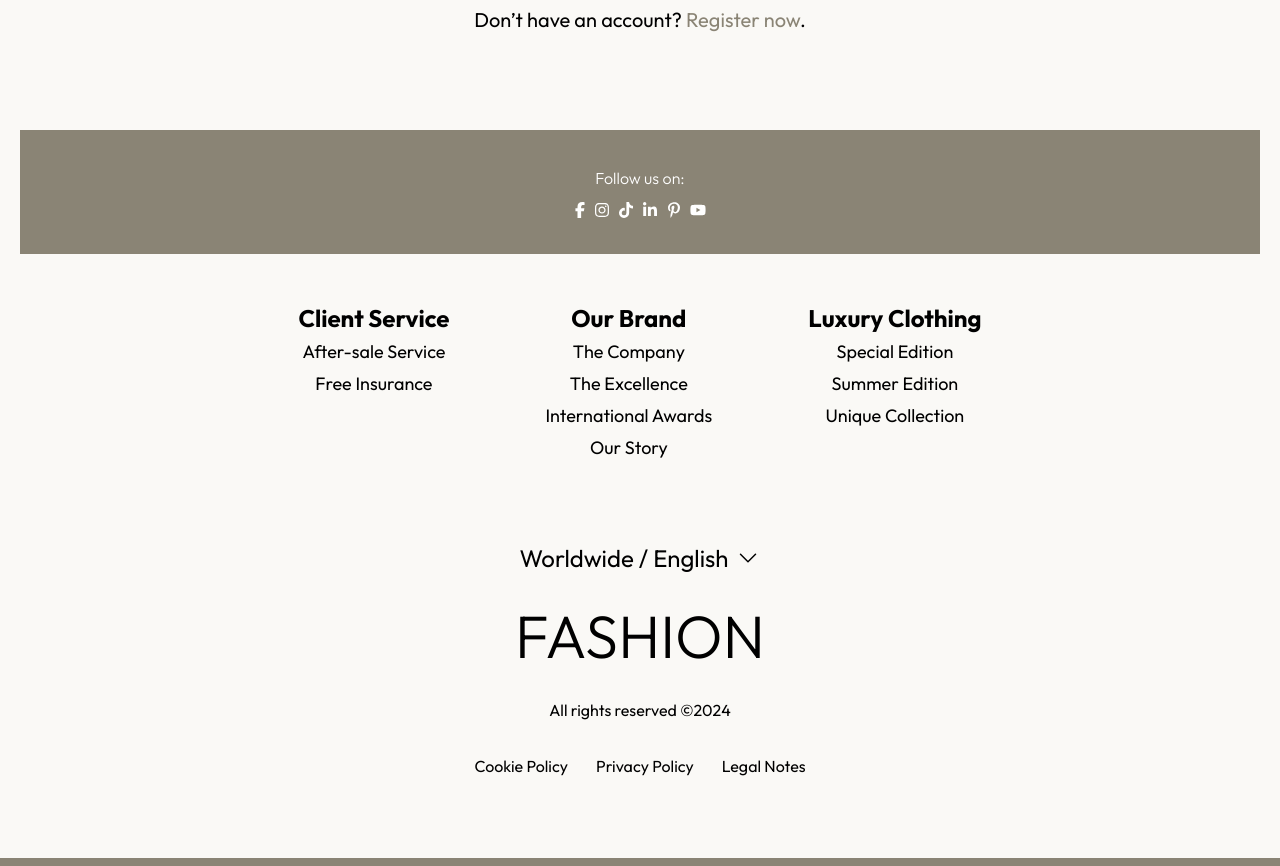
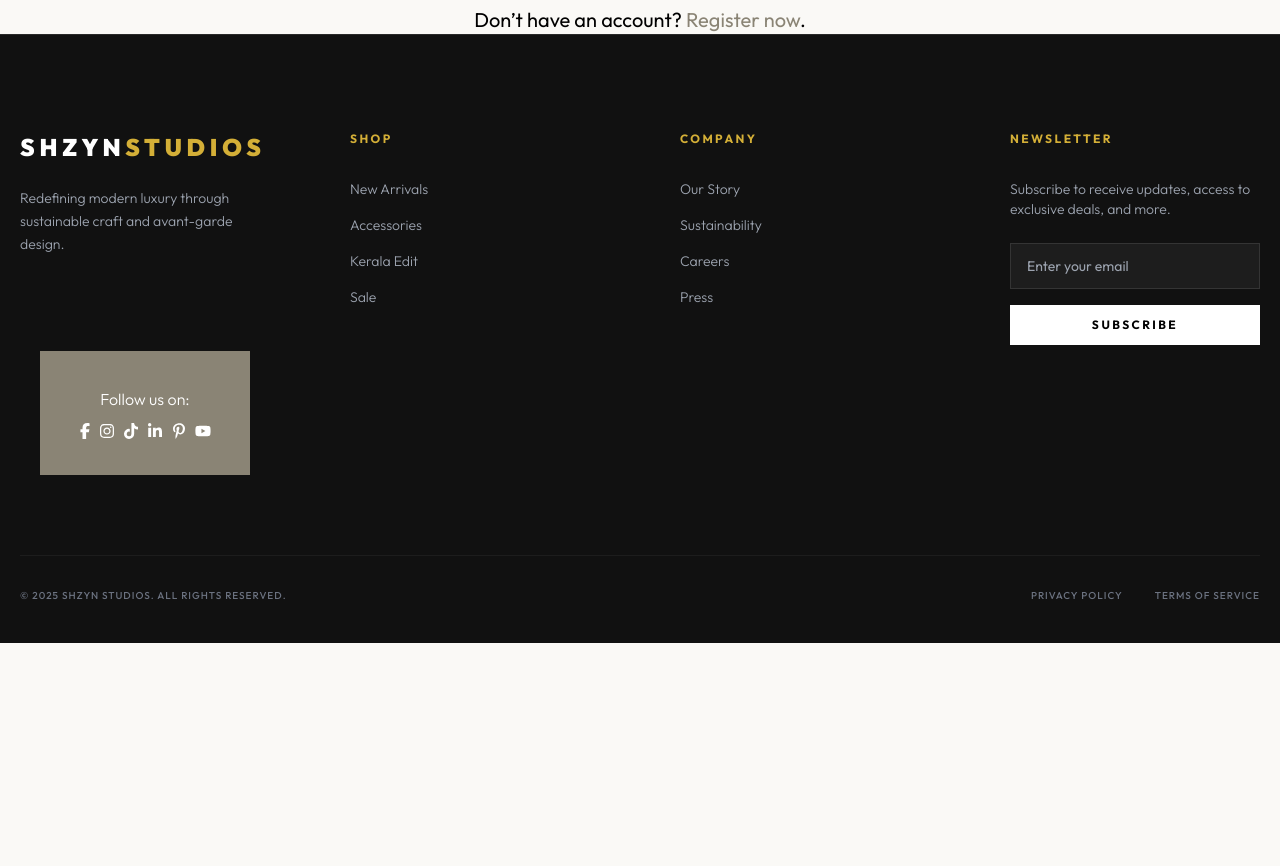
Before and after one commit to fathahmtk/salvaar, a React (Vite) app: page /login in a window 1280 px wide. Shown: the part 500-1366 px from the top of the page. After the commit the page ends 1143 px from the top, so only its background shows below. Built offline with nearby package versions, Linux system fonts and the light colour scheme.

Commit message:
feat: Implement core e-commerce application structure including pages, components, state management, and API integration.

```diff
--- a/src/components/CategoriesSection.tsx
+++ b/src/components/CategoriesSection.tsx
@@ -1,34 +1,78 @@
-import CategoryItem from "./CategoryItem";
+import { Link } from "react-router-dom";
+import { HiOutlineArrowLongRight } from "react-icons/hi2";
+
+const categories = [
+  {
+    title: "Special Edition",
+    image: "luxury category 1.png",
+    link: "special-edition",
+    colSpan: "col-span-1 md:col-span-2 lg:col-span-1",
+    rowSpan: "row-span-1 md:row-span-2",
+  },
+  {
+    title: "Luxury Collection",
+    image: "luxury category 2.png",
+    link: "luxury-collection",
+    colSpan: "col-span-1",
+    rowSpan: "row-span-1",
+  },
+  {
+    title: "Summer Edition",
+    image: "luxury category 3.png",
+    link: "summer-edition",
+    colSpan: "col-span-1",
+    rowSpan: "row-span-1",
+  },
+  {
+    title: "Unique Collection",
+    image: "luxury category 4.png",
+    link: "unique-collection",
+    colSpan: "col-span-1 md:col-span-2 lg:col-span-2",
+    rowSpan: "row-span-1",
+  }
+];
 
 const CategoriesSection = () => {
   return (
-    <div className="max-w-screen-2xl px-5 mx-auto mt-24">
-      <h2 className="text-black text-5xl font-normal tracking-[1.56px] max-sm:text-4xl mb-12">
-        Our Categories
-      </h2>
-      <div className="flex justify-between flex-wrap gap-y-10">
-        <CategoryItem
-          categoryTitle="Special Edition"
-          image="luxury category 1.png"
-          link="special-edition"
-        />
-        <CategoryItem
-          categoryTitle="Luxury Collection"
-          image="luxury category 2.png"
-          link="luxury-collection"
-        />
-        <CategoryItem
-          categoryTitle="Summer Edition"
-          image="luxury category 3.png"
-          link="summer-edition"
-        />
-        <CategoryItem
-          categoryTitle="Unique Collection"
-          image="luxury category 4.png"
-          link="unique-collection"
-        />
+    <section className="max-w-screen-2xl mx-auto px-5 py-32">
+      <div className="flex justify-between items-end mb-16">
+        <div>
+          <span className="text-[#D4AF37] uppercase tracking-[0.25em] text-xs font-bold block mb-4">Curated Edits</span>
+          <h2 className="text-5xl md:text-6xl font-black tracking-tighter uppercase">
+            Shop By <span className="italic font-serif-luxury font-light">Category</span>
+          </h2>
+        </div>
+        <Link to="/shop" className="hidden md:flex items-center gap-4 uppercase text-xs font-bold tracking-[0.2em] hover:text-[#D4AF37] transition-colors group">
+          View All <HiOutlineArrowLongRight className="text-2xl group-hover:translate-x-2 transition-transform" />
+        </Link>
       </div>
-    </div>
+
+      <div className="grid grid-cols-1 md:grid-cols-2 lg:grid-cols-3 gap-6 auto-rows-[300px] lg:auto-rows-[400px]">
+        {categories.map((cat, index) => (
+          <Link
+            key={index}
+            to={`/shop/${cat.link}`}
+            className={`group relative overflow-hidden ${cat.colSpan} ${cat.rowSpan}`}
+          >
+            <img
+              src={`/assets/${cat.image}`}
+              alt={cat.title}
+              className="w-full h-full object-cover transition-transform duration-[1.5s] ease-[cubic-bezier(0.25,0.46,0.45,0.94)] group-hover:scale-110"
+            />
+            <div className="absolute inset-0 bg-black/20 group-hover:bg-black/40 transition-colors duration-500" />
+
+            <div className="absolute bottom-8 left-8">
+              <h3 className="text-white text-2xl lg:text-3xl font-bold uppercase tracking-wide leading-none mb-2 translate-y-2 group-hover:translate-y-0 transition-transform duration-500">
+                {cat.title}
+              </h3>
+              <span className="text-white/80 text-[10px] uppercase tracking-[0.2em] opacity-0 group-hover:opacity-100 transition-opacity duration-500 delay-100 flex items-center gap-2">
+                Explore <HiOutlineArrowLongRight />
+              </span>
+            </div>
+          </Link>
+        ))}
+      </div>
+    </section>
   );
 };
 export default CategoriesSection;
--- a/src/components/Footer.tsx
+++ b/src/components/Footer.tsx
@@ -1,46 +1,72 @@
 import SocialMediaFooter from "./SocialMediaFooter";
-import { HiChevronDown } from "react-icons/hi2";
-
+import { Link } from "react-router-dom";
 
 const Footer = () => {
   return (
-    <>
-      <SocialMediaFooter />
-      <footer className="max-w-screen-2xl mx-auto border-b-8 border-secondaryBrown px-5 max-[400px]:px-3">
-        <div className="flex justify-center gap-24 text-center mt-12 max-[800px]:flex-col max-[800px]:gap-10">
-          <div className="flex flex-col gap-1">
-            <h3 className="text-2xl font-bold max-sm:text-xl">Client Service</h3>
-            <p className="text-lg max-sm:text-base">After-sale Service</p>
-            <p className="text-lg max-sm:text-base">Free Insurance</p>
+    <footer className="bg-[#111] text-white pt-24 pb-10 border-t border-white/10">
+      <div className="max-w-screen-2xl mx-auto px-5 w-full">
+        <div className="grid grid-cols-1 md:grid-cols-2 lg:grid-cols-4 gap-12 lg:gap-20 mb-20">
+          {/* Brand Column */}
+          <div className="space-y-6">
+            <Link to="/" className="text-2xl font-black tracking-[0.2em] uppercase block">
+              SHZYN<span className="text-[#D4AF37]">STUDIOS</span>
+            </Link>
+            <p className="text-gray-400 font-light text-sm leading-relaxed max-w-xs">
+              Redefining modern luxury through sustainable craft and avant-garde design.
+            </p>
+            <SocialMediaFooter />
           </div>
 
-          <div className="flex flex-col gap-1">
-            <h3 className="text-2xl font-bold max-sm:text-xl">Our Brand</h3>
-            <p className="text-lg max-sm:text-base">The Company</p>
-            <p className="text-lg max-sm:text-base">The Excellence</p>
-            <p className="text-lg max-sm:text-base">International Awards</p>
-            <p className="text-lg max-sm:text-base">Our Story</p>
+          {/* Links Columns */}
+          <div>
+            <h4 className="text-xs font-bold uppercase tracking-[0.2em] mb-8 text-[#D4AF37]">Shop</h4>
+            <ul className="space-y-4 text-sm text-gray-400 font-light">
+              <li><Link to="/shop/new-arrivals" className="hover:text-white transition-colors">New Arrivals</Link></li>
+              <li><Link to="/shop/accessories" className="hover:text-white transition-colors">Accessories</Link></li>
+              <li><Link to="/kerala-specialties" className="hover:text-white transition-colors">Kerala Edit</Link></li>
+              <li><Link to="/shop/sale" className="hover:text-white transition-colors">Sale</Link></li>
+            </ul>
           </div>
 
-          <div className="flex flex-col gap-1">
-            <h3 className="text-2xl font-bold max-sm:text-xl">Luxury Clothing</h3>
-            <p className="text-lg max-sm:text-base">Special Edition</p>
-            <p className="text-lg max-sm:text-base">Summer Edition</p>
-            <p className="text-lg max-sm:text-base">Unique Collection</p>
+          <div>
+            <h4 className="text-xs font-bold uppercase tracking-[0.2em] mb-8 text-[#D4AF37]">Company</h4>
+            <ul className="space-y-4 text-sm text-gray-400 font-light">
+              <li><Link to="/about" className="hover:text-white transition-colors">Our Story</Link></li>
+              <li><Link to="/sustainability" className="hover:text-white transition-colors">Sustainability</Link></li>
+              <li><Link to="/careers" className="hover:text-white transition-colors">Careers</Link></li>
+              <li><Link to="/press" className="hover:text-white transition-colors">Press</Link></li>
+            </ul>
+          </div>
+
+          {/* Newsletter */}
+          <div>
+            <h4 className="text-xs font-bold uppercase tracking-[0.2em] mb-8 text-[#D4AF37]">Newsletter</h4>
+            <p className="text-gray-400 font-light text-sm mb-6">
+              Subscribe to receive updates, access to exclusive deals, and more.
+            </p>
+            <form className="flex flex-col gap-4">
+              <input
+                type="email"
+                placeholder="Enter your email"
+                className="bg-white/5 border border-white/10 px-4 py-3 text-sm focus:outline-none focus:border-[#D4AF37] transition-colors"
+              />
+              <button className="bg-white text-black text-xs font-bold uppercase tracking-[0.2em] py-3 hover:bg-[#D4AF37] hover:text-white transition-all duration-300">
+                Subscribe
+              </button>
+            </form>
           </div>
         </div>
-        <div className="flex flex-col gap-8 my-20">
-          <p className="flex justify-center items-center text-2xl gap-2 max-sm:text-xl">Worldwide / English <HiChevronDown /></p>
-          <h2 className="text-6xl font-light text-center max-sm:text-5xl">FASHION</h2>
-          <p className="text-base text-center max-sm:text-sm">All rights reserved ©2024</p>
-          <ul className="flex justify-center items-center gap-7 text-base max-sm:text-sm max-[350px]:flex-col max-[350px]:gap-5">
-            <li>Cookie Policy</li>
-            <li>Privacy Policy</li>
-            <li>Legal Notes</li>
-          </ul>
+
+        {/* Bottom Bar */}
+        <div className="pt-8 border-t border-white/5 flex flex-col md:flex-row justify-between items-center gap-4 text-[10px] text-gray-500 uppercase tracking-widest font-medium">
+          <p>© 2025 SHZYN STUDIOS. All Rights Reserved.</p>
+          <div className="flex gap-8">
+            <Link to="/privacy" className="hover:text-white transition-colors">Privacy Policy</Link>
+            <Link to="/terms" className="hover:text-white transition-colors">Terms of Service</Link>
+          </div>
         </div>
-      </footer>
-    </>
+      </div>
+    </footer>
   );
 };
 export default Footer;
--- /dev/null
+++ b/src/components/TrendingSection.tsx
@@ -0,0 +1,64 @@
+import { useSelector } from "react-redux";
+import { RootState } from "../store";
+import { Link } from "react-router-dom";
+import { HiOutlineFire } from "react-icons/hi2";
+import ProductItem from "./ProductItem";
+
+const TrendingSection = () => {
+    const { products } = useSelector((state: RootState) => state.shop);
+
+    // Filter trending products (popularity > 4 or stock < 10)
+    const trendingProducts = products
+        .filter(p => p.popularity > 4 || p.stock < 15)
+        .sort((a, b) => b.popularity - a.popularity)
+        .slice(0, 4);
+
+    return (
+        <section className="bg-[#111] text-white py-32 overflow-hidden">
+            <div className="max-w-screen-2xl mx-auto px-5">
+                <div className="flex flex-col md:flex-row justify-between items-end mb-16 gap-8">
+                    <div>
+                        <div className="flex items-center gap-2 text-red-500 mb-4 animate-pulse">
+                            <HiOutlineFire />
+                            <span className="text-[10px] uppercase tracking-[0.3em] font-bold">Trading Now</span>
+                        </div>
+                        <h2 className="text-5xl md:text-7xl font-black tracking-tighter uppercase leading-none">
+                            The <span className="text-transparent stroke-text-white">Hype</span> <br />
+                            List
+                        </h2>
+                    </div>
+                    <p className="text-gray-400 max-w-sm font-light leading-relaxed text-sm">
+                        Pieces that are moving fast. Secure these high-demand items before they vanish into the archives.
+                    </p>
+                </div>
+
+                <div className="grid grid-cols-1 sm:grid-cols-2 lg:grid-cols-4 gap-8">
+                    {trendingProducts.map((product) => (
+                        <div key={product.id} className="relative group">
+                            {/* Live Indicator */}
+                            <div className="absolute top-4 left-4 z-10 flex items-center gap-2 bg-red-600/90 backdrop-blur text-white px-3 py-1 rounded-full text-[10px] uppercase font-bold tracking-wider">
+                                <span className="w-1.5 h-1.5 bg-white rounded-full animate-ping" />
+                                Selling Fast
+                            </div>
+
+                            <ProductItem {...product} />
+                        </div>
+                    ))}
+                </div>
+
+                <div className="mt-20 text-center">
+                    <Link to="/shop" className="inline-block border-b border-white pb-1 text-xs uppercase tracking-[0.3em] hover:text-[#D4AF37] hover:border-[#D4AF37] transition-all">
+                        View Full Report
+                    </Link>
+                </div>
+            </div>
+            <style>{`
+            .stroke-text-white {
+                -webkit-text-stroke: 1px white;
+            }
+        `}</style>
+        </section>
+    );
+};
+
+export default TrendingSection;
--- a/src/data/db.json
+++ b/src/data/db.json
@@ -14,9 +14,9 @@
       "title": "Luxury Black Clothing",
       "image": "product image 2.jpg",
       "category": "luxury-collection",
-      "price": 1050,
-      "popularity": 4,
-      "stock": 20
+      "price": 120,
+      "popularity": 48,
+      "stock": 5
     },
     {
       "id": "3",
--- a/src/pages/Landing.tsx
+++ b/src/pages/Landing.tsx
@@ -1,12 +1,14 @@
 import { Banner, CategoriesSection, HomeCollectionSection, KeralaHeritageSection } from "../components";
+import TrendingSection from "../components/TrendingSection";
 
 const Landing = () => {
   return (
     <>
       <Banner />
+      <TrendingSection />
       <KeralaHeritageSection />
+      <CategoriesSection />
       <HomeCollectionSection />
-      <CategoriesSection />
     </>
   );
 };
```
Also changed, not shown: src/components/Banner.tsx (+58 -13 lines).
